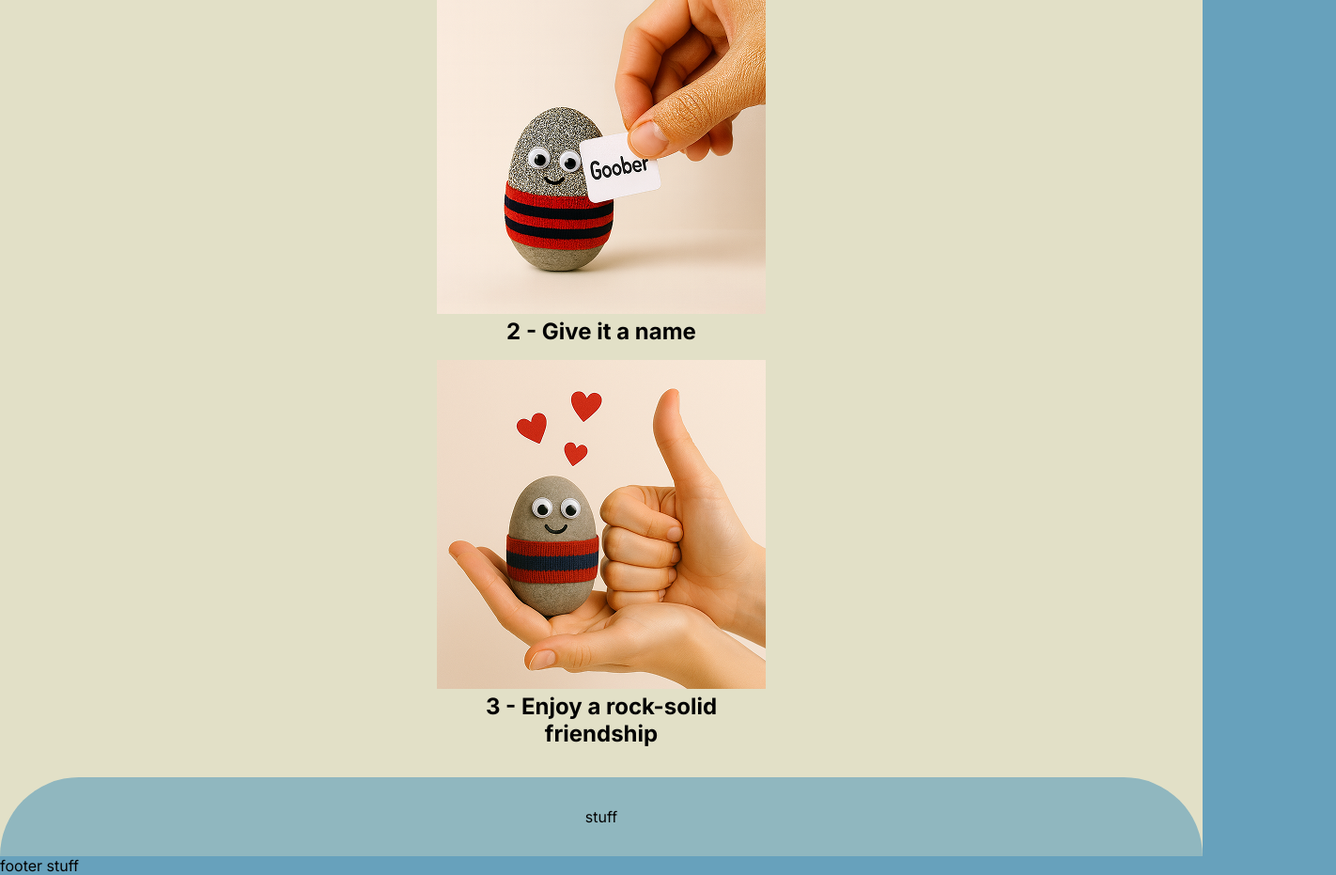
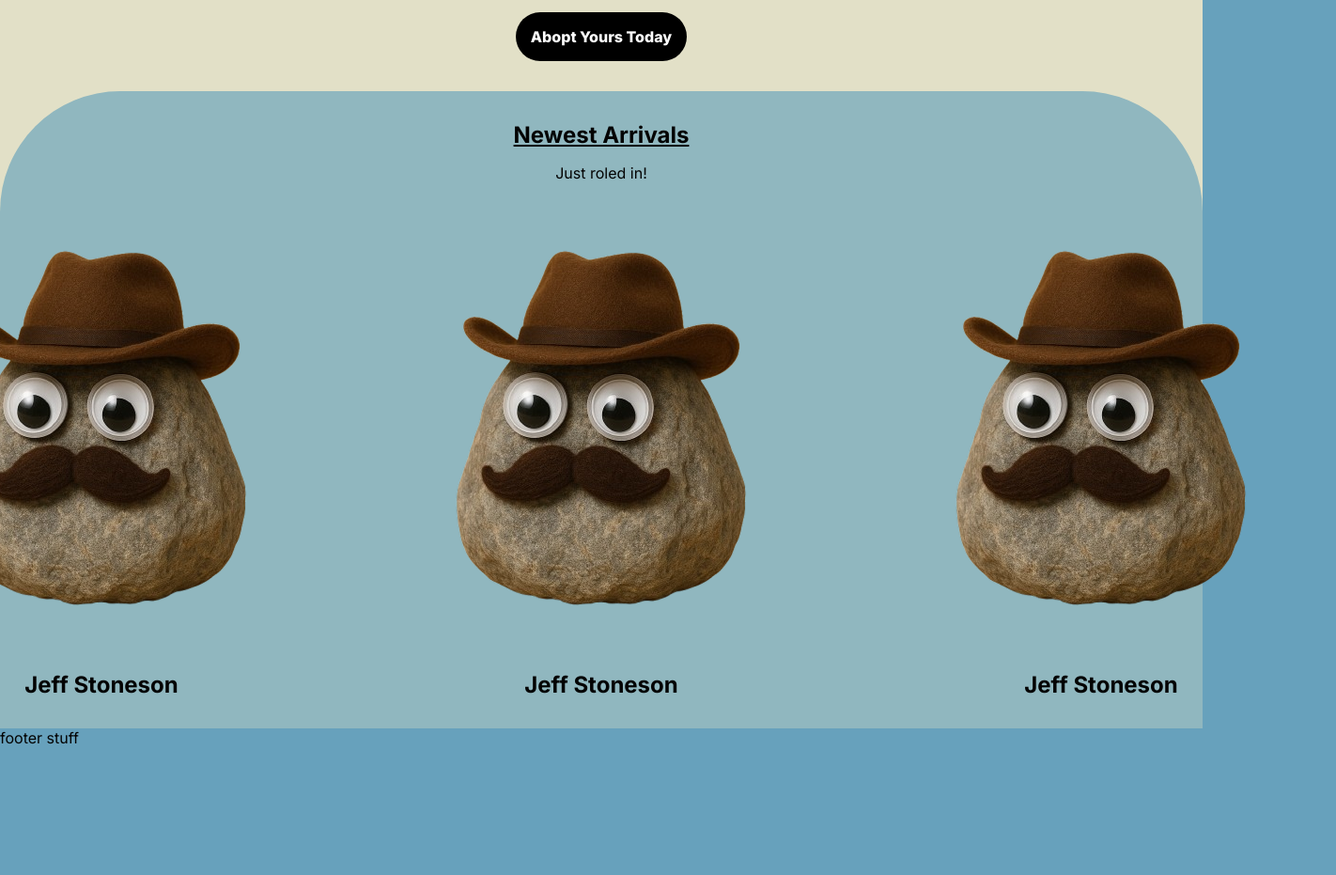
Before and after one commit to Dew0ry/PeblePals_class_project, a plain HTML site: page index.html in a window 1280 px wide. Shown: the part 1869-2800 px from the top of the page at 94% size, 1422 px wide, since content can reach past the window. After the commit the page ends 2664 px from the top, so only its background shows below. Drawn offline with Linux system fonts and the light colour scheme.

Commit message:
bluesection

```diff
--- a/css/home.css
+++ b/css/home.css
@@ -80,6 +80,14 @@
     >h2{
         text-decoration: underline;
     }
+    >a{
+    color: var(--text-white);
+    background-color: black;
+    border-radius: 32px;
+    text-decoration: none;
+    font-weight: 800;
+    padding: 16px;
+    }
 }
 
 .benefit-grid{
@@ -115,11 +123,14 @@
 
 .cream, .cream-bg{
     background-color: var(--cream);
+
+
 }
 
 .blue {
     background-color: var(--blue-light);
     border-radius: 128px 128px 0px 0px;
+    display: flex;
 }
 
 .bullet{
@@ -140,7 +151,9 @@
 
 .image1{
     gap: 32px;
+    flex-direction: row;
 }
+
 
 .cream{
     display: flex;
@@ -151,3 +164,21 @@
         flex-direction: column;
     }
 }
+
+.steps{
+    display: flex;
+    gap: 32px;
+}
+.imggg{
+    box-shadow: 0 12px 40px rgba(0, 0, 0, 0.25);
+}
+
+.imagess{
+    display: flex;
+    gap: 32px;
+}
+@media (max-width: 600px) {
+    .imagess {
+        flex-direction: column;
+    }
+}
--- a/index.html
+++ b/index.html
@@ -124,7 +124,8 @@
 
                         <div class="bullet">
                             <div class="bullet-nr">2</div>
-                        <div class="bullet-text">Ethical Choice: Every Pebble deserves a second change to shine. </div>
+                            <div class="bullet-text">Ethical Choice: Every Pebble deserves a second change to shine.
+                            </div>
                         </div>
 
                         <div class="bullet">
@@ -141,24 +142,47 @@
             </section>
             <section class='home-section cream'>
                 <h2>How to adopt</h2>
+            <div class="steps">
 
                 <div class="image1">
-            <img src="./assets/Howto_1.png" alt="img1">
+                    <img class="imggg" src="./assets/Howto_1.png" alt="img1">
                     <h1>1 - Pick your pebble</h1>
                 </div>
                 <div class="image1">
-            <img src="./assets/Howto_2.png" alt="img1">
+                    <img class="imggg" src="./assets/Howto_2.png" alt="img1">
                     <h1>2 - Give it a name</h1>
                 </div>
                 <div class="image1">
-            <img src="./assets/Howto_3.png" alt="img1">
+                    <img class="imggg" src="./assets/Howto_3.png" alt="img1">
                     <h1>3 - Enjoy a rock-solid <br> friendship</h1>
                 </div>
-
+            </div>
+            <a href="adopt.html">Abopt Yours Today</a>
             </section>
 
             <section class="home-section blue">
-            stuff
+                <h2>Newest Arrivals</h2>
+                <p>Just roled in!</p>
+                <div class="imagess">
+                    <div class="imgggg">
+                    <img src="./assets/rock_02.png" alt="img2">
+                    <h1>Jeff Stoneson</h1>
+                    </div>
+                    <div class="imgggg">
+                    <img src="./assets/rock_02.png" alt="img2">
+                    <h1>Jeff Stoneson</h1>
+                    </div>
+                    <div class="imgggg">
+                    <img src="./assets/rock_02.png" alt="img2">
+                    <h1>Jeff Stoneson</h1>
+                    </div>
+                </div>
+
+
+
+
+
+                </div>
             </section>
         </div>
 
```
Lines whose indentation alone changed are shown as unchanged.
